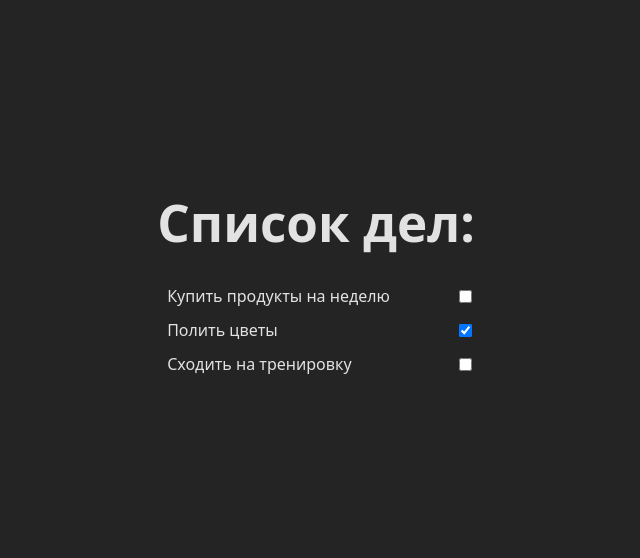
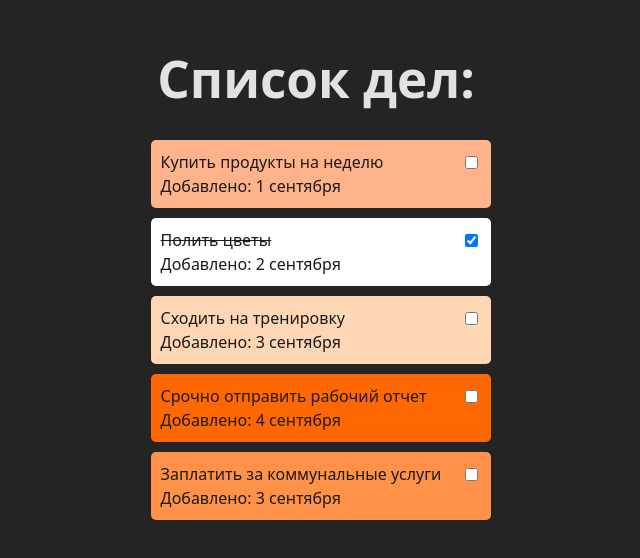
Before and after one commit to Anton533/in-react-hw, a React (Vite) app: page / in a window 1280 px wide. Shown: the part 124-682 px from the top of the page, without its empty margins (324-964 px from the left). Built offline with nearby package versions, Linux system fonts and the light colour scheme.

Commit message:
lesson-8

```diff
--- a/src/App.tsx
+++ b/src/App.tsx
@@ -1,21 +1,83 @@
 import "./App.css";
 
+const tasksList = [
+  {
+    id: 1,
+    title: "Купить продукты на неделю",
+    isDone: false,
+    addedAt: "1 сентября",
+    priority: 2,
+  },
+  {
+    id: 2,
+    title: "Полить цветы",
+    isDone: true,
+    addedAt: "2 сентября",
+    priority: 0,
+  },
+  {
+    id: 3,
+    title: "Сходить на тренировку",
+    isDone: false,
+    addedAt: "3 сентября",
+    priority: 1,
+  },
+  {
+    id: 4,
+    title: "Срочно отправить рабочий отчет",
+    isDone: false,
+    addedAt: "4 сентября",
+    priority: 4,
+  },
+  {
+    id: 5,
+    title: "Заплатить за коммунальные услуги",
+    isDone: false,
+    addedAt: "3 сентября",
+    priority: 3,
+  },
+];
+
+// const tasksList = null;
+// const tasksList = [];
+
 function App() {
-  const tasksList = [
-    { id: 1, title: "Купить продукты на неделю", isDone: false },
-    { id: 2, title: "Полить цветы", isDone: true },
-    { id: 3, title: "Сходить на тренировку", isDone: false },
-  ];
-
+  if (tasksList === null) {
+    return <h1>Загрузка...</h1>;
+  }
+  if (tasksList.length === 0) {
+    return <h1>Задачи отсутствуют</h1>;
+  }
   return (
     <>
       <h1>Список дел:</h1>
       <ul>
         {tasksList.map((task) => {
           return (
-            <li key={task.id}>
-              <div>{task.title}</div>
-              <input type="checkbox" checked={task.isDone} />
+            <li
+              key={task.id}
+              style={{
+                backgroundColor:
+                  task.priority === 0
+                    ? "#ffffff"
+                    : task.priority === 1
+                    ? "#ffd7b5"
+                    : task.priority === 2
+                    ? "#ffb38a"
+                    : task.priority === 3
+                    ? "#ff9248"
+                    : "#ff6700",
+              }}>
+              <div className="task__wrapper">
+                <div
+                  style={{
+                    textDecorationLine: task.isDone ? "line-through" : "none",
+                  }}>
+                  {task.title}
+                </div>
+                <input type="checkbox" checked={task.isDone} />
+              </div>
+              <div>Добавлено: {task.addedAt}</div>
             </li>
           );
         })}
--- a/src/index.css
+++ b/src/index.css
@@ -60,7 +60,17 @@ ul {
 }
 
 li {
+  display: flex;
+  flex-direction: column;
+  align-items: start;
+  color: #1a1a1a;
+  padding: 10px;
+  border-radius: 5px;
   margin-block-end: 10px;
+}
+
+.task__wrapper {
+  width: 100%;
   display: flex;
   align-items: center;
   justify-content: space-between;
```
